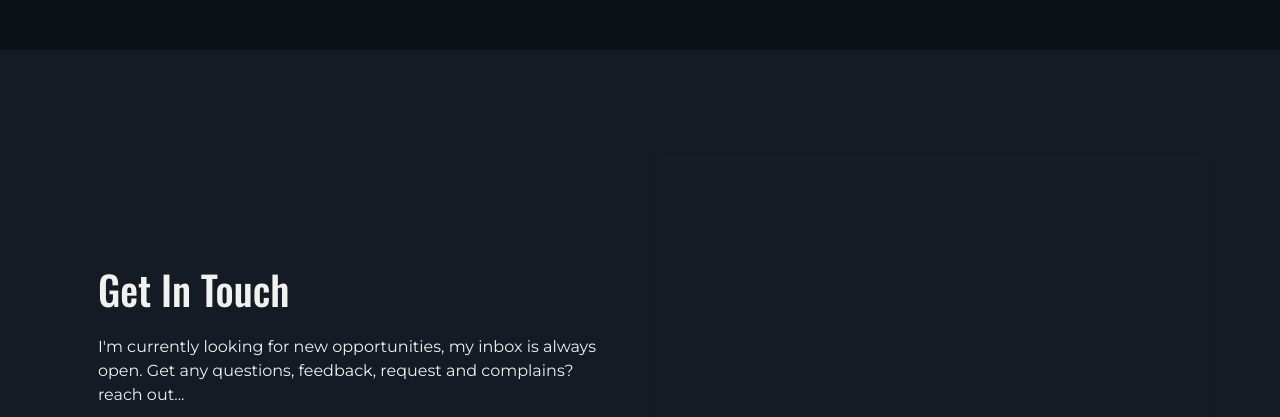
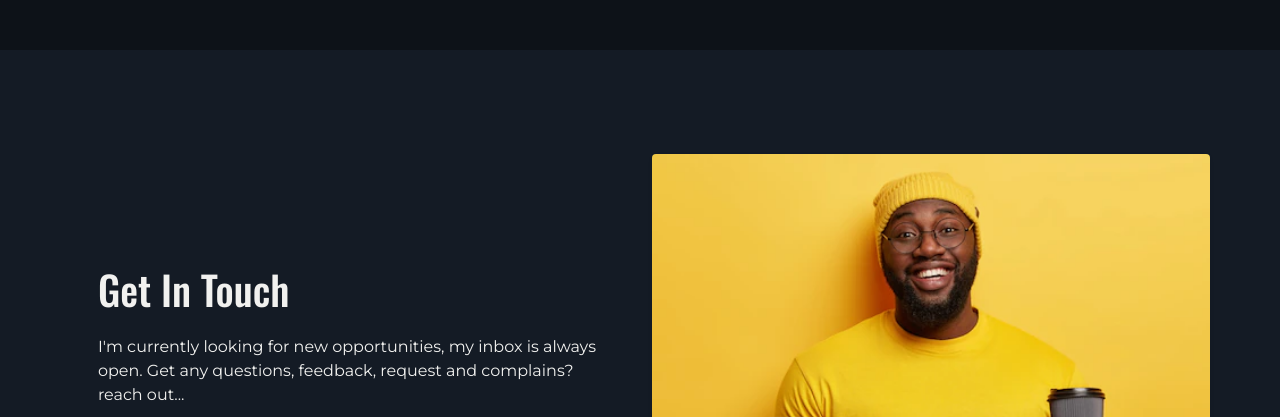
Before and after one commit to joshuaabefe/joshuaabefe.github.io, a plain HTML site: page index.html in a window 1280 px wide. Shown: the part 4125-4542 px from the top of the page. Drawn offline with nearby package versions, Linux system fonts and the light colour scheme.

Commit message:
Update style.css

```diff
--- a/css/style.css
+++ b/css/style.css
@@ -376,7 +376,7 @@ li .contact-text a:hover {
 .basic .second-image-container {
     width: 100%;
     height: 20rem;
-    background: url(../assets/img/IMG_5913.MOV) center/cover no-repeat;
+    background: url(../assets/img/isolated-shot-happy-black-man-yellow-clothing-types-message-downloads-new-application-smart-phone-enjoys-coffee-from-disposable-cup-has-toothy-smile-white-teeth-thick-bristle_27360.webp) center/cover no-repeat;
 }
 
 /* footer */
```
